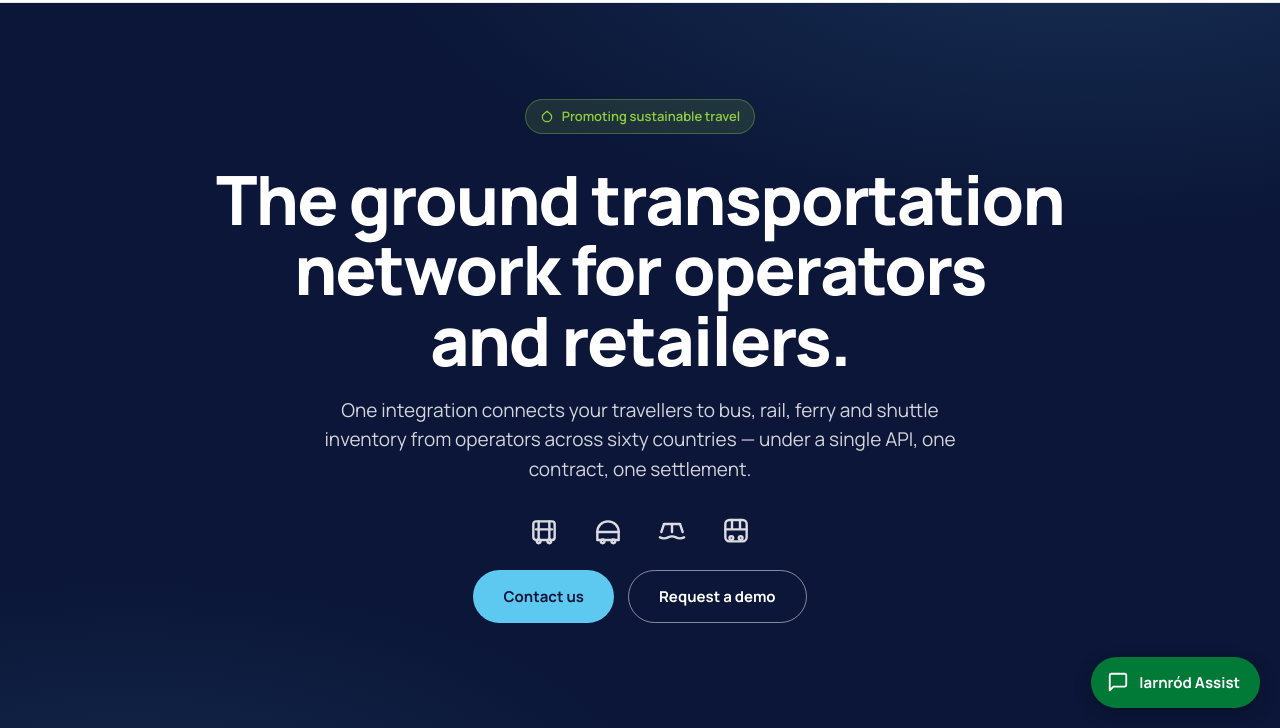
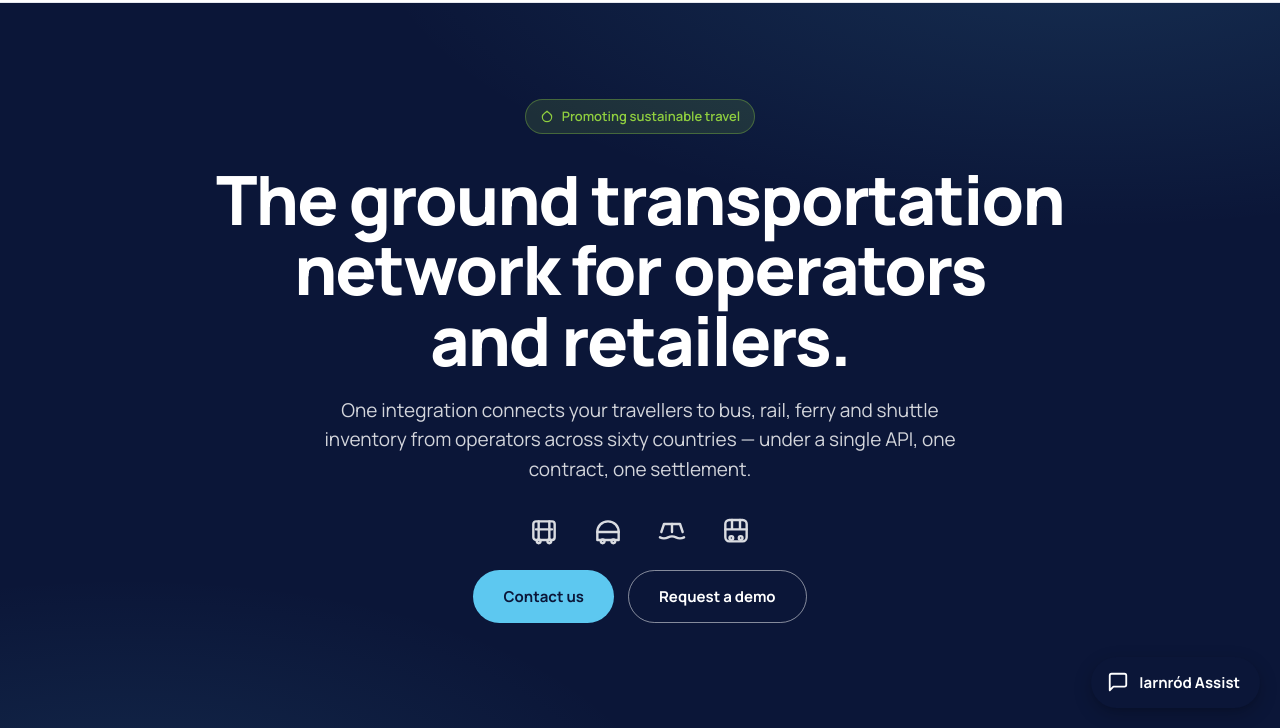
Before and after one commit to ankitsirohi505/Irish-Rail, a plain HTML site: page index.html in a window 1280 px wide. Shown: the part 72-800 px from the top of the page. Drawn offline with Linux system fonts and the light colour scheme.

Commit message:
Add files via upload

```diff
--- a/index.html
+++ b/index.html
@@ -951,22 +951,22 @@
 <!-- ============================================================ -->
 
 <style>
-  /* ─── palette matches the Iarnród Rail site ─── */
+  /* ─── palette aligned with the Distribusion site ─── */
   :root {
-    --pa-green:       #007A36;
-    --pa-green-dark:  #005C29;
-    --pa-green-soft:  #E8F5EC;
-    --pa-orange:      #F58220;
-    --pa-orange-dark: #DE6E10;
+    --pa-green:       #0B1638;  /* navy — FAB + chat header */
+    --pa-green-dark:  #050D24;  /* darker navy — hover */
+    --pa-green-soft:  #E8F5FB;  /* pale cyan wash */
+    --pa-orange:      #5DC8F0;  /* cyan — send button */
+    --pa-orange-dark: #3AA8D0;  /* cyan hover */
     --pa-panel-bg:    #3F3F3F;
     --pa-panel-bg-2:  #4A4A4A;
-    --pa-text:        #1A1A1A;
-    --pa-muted:       #6B6B6B;
-    --pa-line:        #E5E5E5;
-    --pa-page-bg:     #F5F5F5;
+    --pa-text:        #0B1638;  /* navy text */
+    --pa-muted:       #556180;
+    --pa-line:        #E4E7EE;
+    --pa-page-bg:     #F5F7FA;
     --pa-white:       #FFFFFF;
-    --pa-user-bg:     #007A36;
-    --pa-bot-bg:      #F5F0E4;
+    --pa-user-bg:     #5DC8F0;  /* cyan — user chat bubbles */
+    --pa-bot-bg:      #F3F5F8;  /* neutral wash for bot bubbles */
   }
 
   /* ─── Floating pill button (closed state) ─── */
@@ -1121,7 +1121,7 @@
   .pa-msg.pa-user {
     align-self: flex-end;
     background: var(--pa-user-bg);
-    color: #FFFFFF;
+    color: #0B1638;  /* navy on cyan for contrast */
     border-radius: 14px 14px 4px 14px;
   }
   .pa-msg strong { font-weight: 600; }
```
